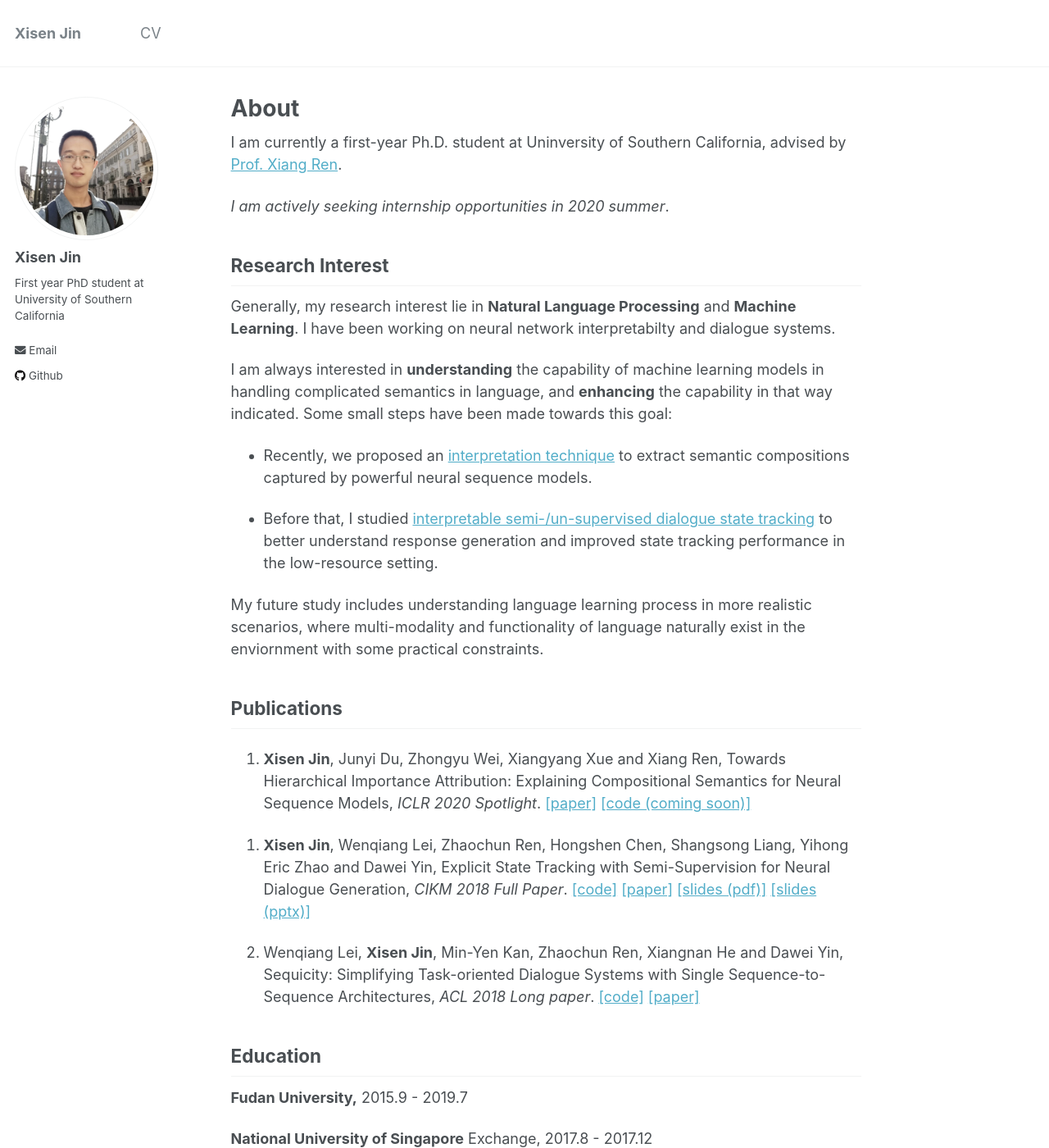
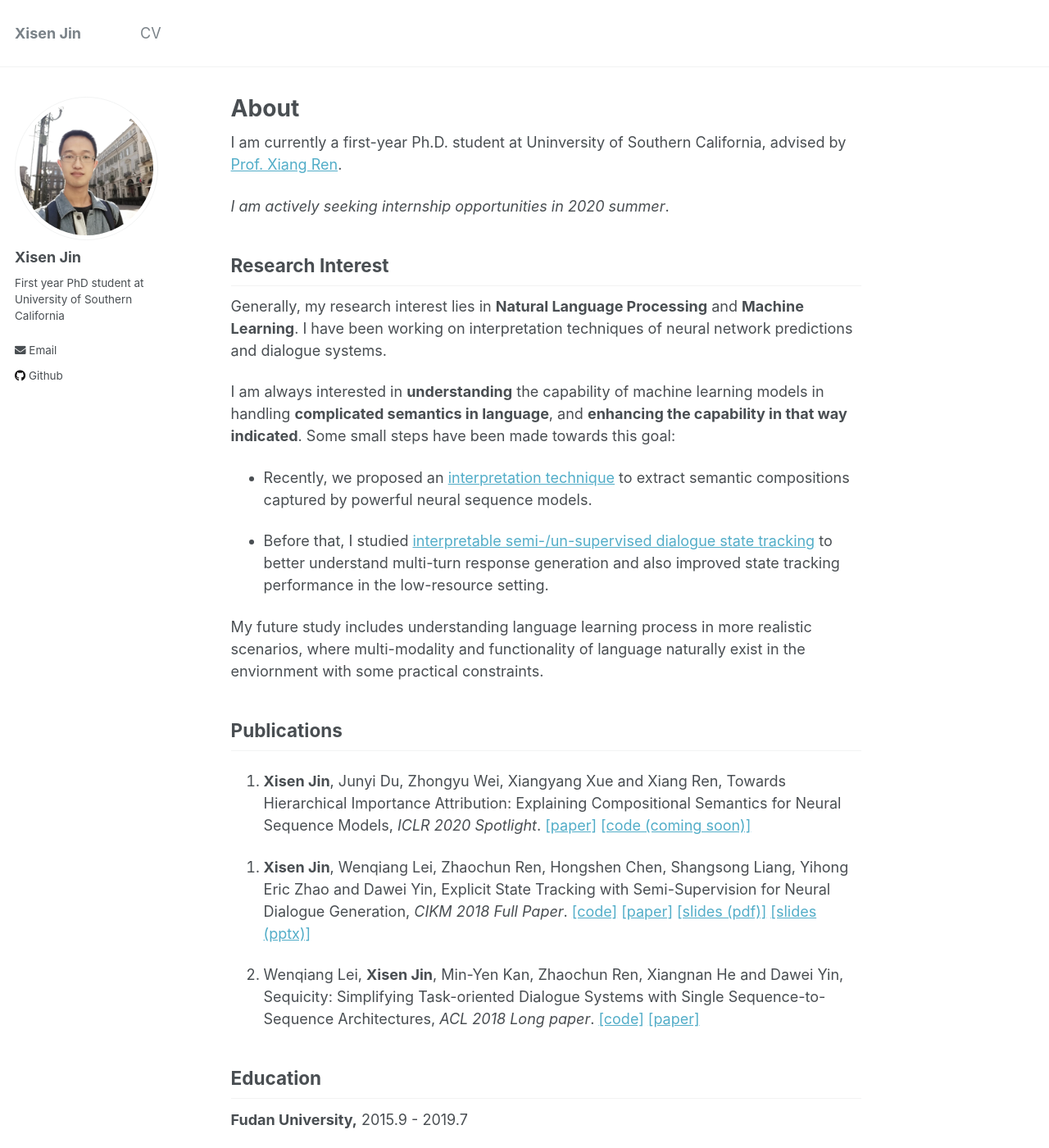
Before and after one commit to AuCson/aucson.github.io, a Jekyll site: the page built from _pages/about.md, in a window 1280 px wide and 1400 px high. Shown: the whole window at 82% size. Built offline with Jekyll 4.4.1, drawn with Linux system fonts in a browser that asks for light colours; some of the changed lines change nothing that is shown; some of the changed text lies outside the part shown.

Commit message:
better formatting

```diff
--- a/_pages/about.md
+++ b/_pages/about.md
@@ -14,13 +14,13 @@
 
 ## Research Interest
 
-Generally, my research interest lie in **Natural Language Processing** and **Machine Learning**. I have been working on neural network interpretabilty and dialogue systems.
+Generally, my research interest lies in **Natural Language Processing** and **Machine Learning**. I have been working on interpretation techniques of neural network predictions and dialogue systems.
 
-I am always interested in **understanding** the capability of machine learning models in handling complicated semantics in language, and **enhancing** the capability in that way indicated. Some small steps have been made towards this goal:
+I am always interested in **understanding** the capability of machine learning models in handling **complicated semantics in language**, and **enhancing the capability in that way indicated**. Some small steps have been made towards this goal:
 
 - Recently, we proposed an [interpretation technique](#iclr20towards) to extract semantic compositions captured by powerful neural sequence models.
 
-- Before that, I studied [interpretable semi-/un-supervised dialogue state tracking](#cikm18explicit) to better understand response generation and improved state tracking performance in the low-resource setting.
+- Before that, I studied [interpretable semi-/un-supervised dialogue state tracking](#cikm18explicit) to better understand multi-turn response generation and also improved state tracking performance in the low-resource setting.
 
 My future study includes understanding language learning process in more realistic scenarios, where multi-modality and functionality of language naturally exist in the enviornment with some practical constraints.
 
@@ -48,30 +48,27 @@
 
 <b>[Intelligence and Knowledge Discovery (INK) Research Lab](http://inklab.usc.edu/)
 
-Ph.D. student, From Aug 2019 to present
-
+- Ph.D. student, From Aug 2019 to present
 - Advisor: [Prof. Xiang Ren](http://ink-ron.usc.edu/xiangren/).
 
 <b>Natural Language Processing Group</b>, School of Data Science
 
-Research Assistant, From Oct. 2017 to Jul. 2019
-
-- Adviser: [Dr. Zhongyu Wei](https://wei-zhongyu.github.io/)
+- Research Assistant, From Oct. 2017 to Jul. 2019
+- Adviser: [Prof. Zhongyu Wei](https://wei-zhongyu.github.io/)
 
 <b>[Web Information Retrieval / Natural Language Processing Group (WING)](http://wing.comp.nus.edu.sg/)</b>, National University of Singapore
 
-Research Assistant, From Aug. 2017 to Dec. 2017
-
-- Adviser: Wenqiang Lei, [Dr. Min-Yen Kan](http://www.comp.nus.edu.sg/~kanmy/)
+- Research Assistant, From Aug. 2017 to Dec. 2017
+- Adviser: [Prof. Min-Yen Kan](http://www.comp.nus.edu.sg/~kanmy/)
 
 <b>[Data Science Lab, JD.com](http://datascience.jd.com)</b>, Beijing, China
 
-Research Assistant, From Dec. 2017 to Feb. 2018
+- Research Intern, From Dec. 2017 to Feb. 2018
 - Adviser: [Dr. Zhaochun Ren](https://sites.google.com/site/zren87/), [Dr. Dawei Yin](http://www.yindawei.com/)
 
 <b>[Mircosoft Research Asia](https://www.microsoft.com/en-us/research/)</b>, Beijing, China
 
-Research Assistant, Natural Language Computing group. From Jul. 2018 to Oct. 2018
+- Research Intern, Natural Language Computing group. From Jul. 2018 to Oct. 2018
 - Adviser: Dr. Nan Duan, Dr. Ming Zhou
 
 *Details of research projects at [CV](https://aucson.github.io/cv/)*
```
